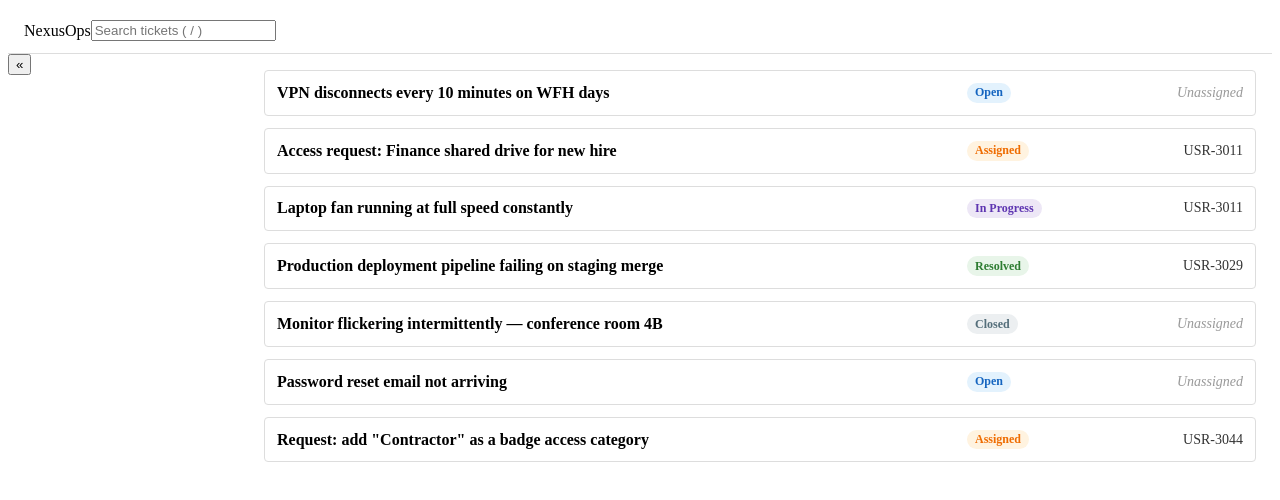
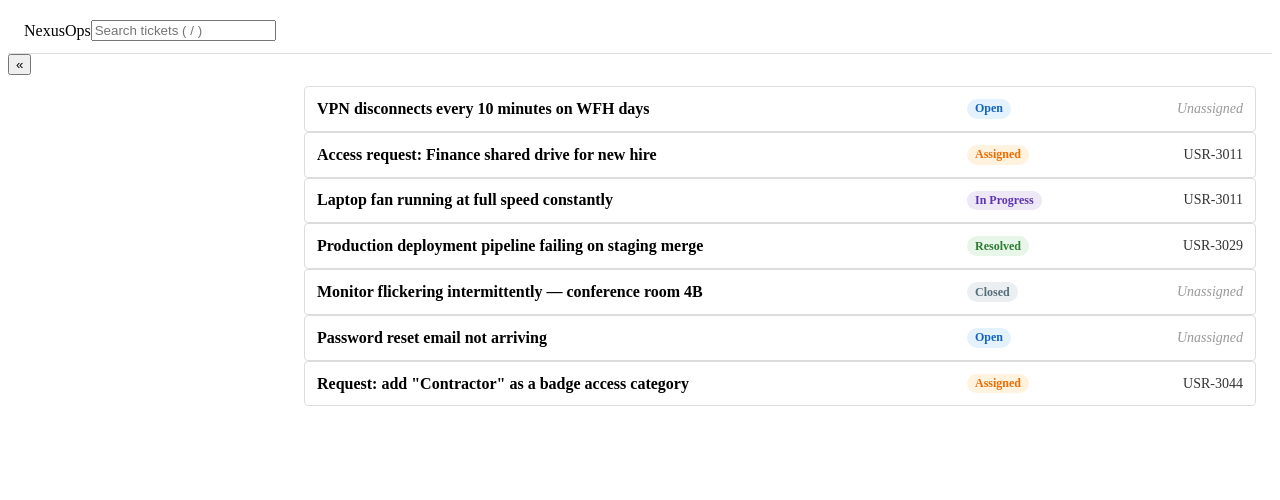
Before and after one commit to SaurabhaArya0501/nexusops, an Angular app: page / in a window 1280 px wide. Shown: the top 500 px of the page. Built offline with nearby package versions, Linux system fonts and the light colour scheme.

Commit message:
chore(shell): remove unused shell_sidebar styles left over

```diff
--- a/src/app/layout/shell/shell.scss
+++ b/src/app/layout/shell/shell.scss
@@ -23,39 +23,8 @@
   }
 }
 
-.shell__sidebar {
-  display: none;
-}
-
 .shell__content {
   flex: 1;
   padding: 1rem;
   overflow-y: auto;
 }
-
-@media (min-width: 768px) {
-  .shell__sidebar {
-    display: block;
-    width: 240px;
-    flex-shrink: 0;
-    border-right: 1px solid #ddd;
-    padding: 1rem;
-  }
-}
-
-.ticket-list {
-  display: flex;
-  flex-direction: column;
-  gap: 0.75rem;
-  margin: 0;
-  padding: 0;
-  list-style: none;
-}
-
-.empty-state {
-  padding: 0.75rem;
-  border: 1px dashed #ddd;
-  border-radius: 4px;
-  color: #777;
-  text-align: center;
-}
```
